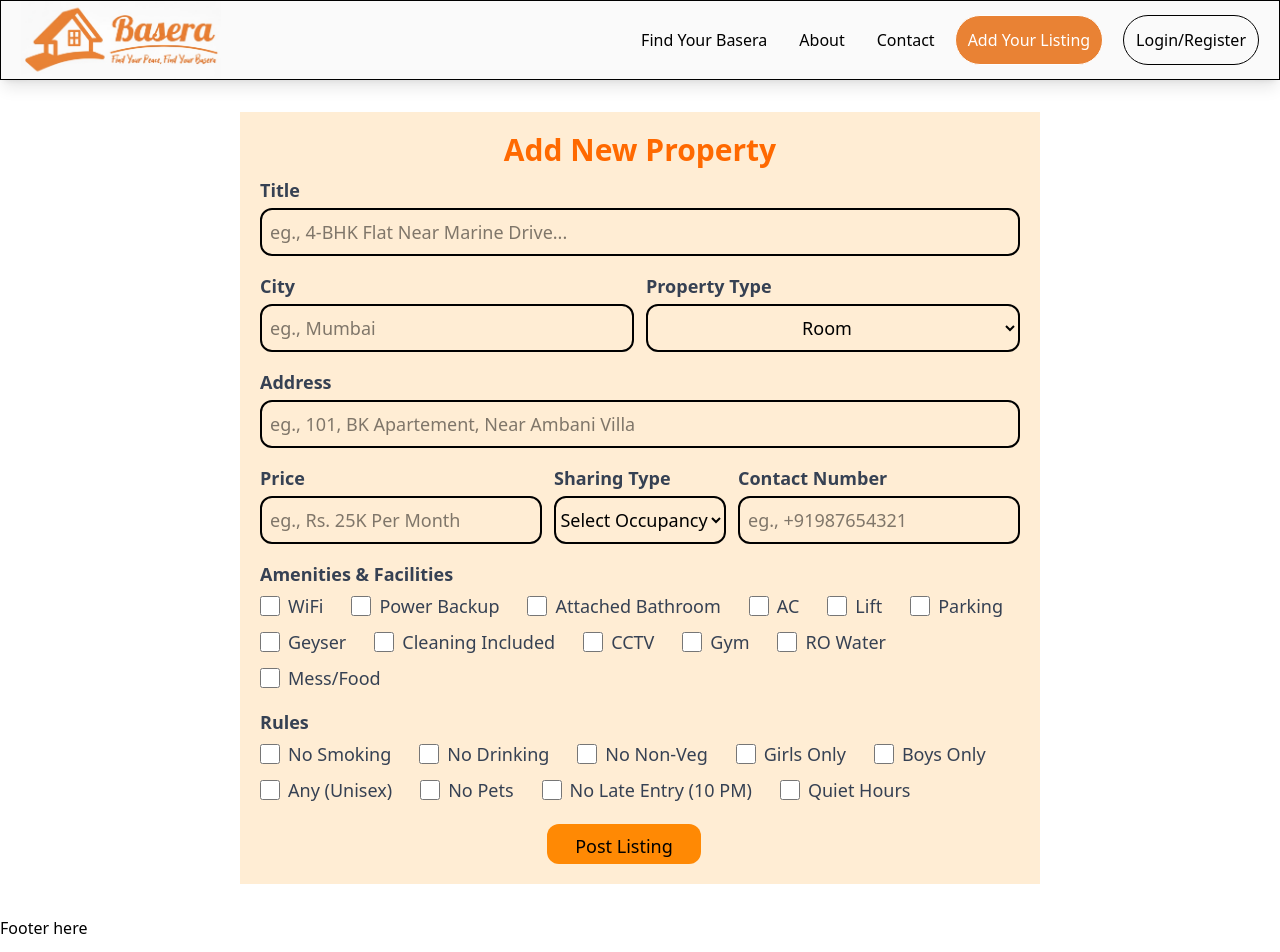
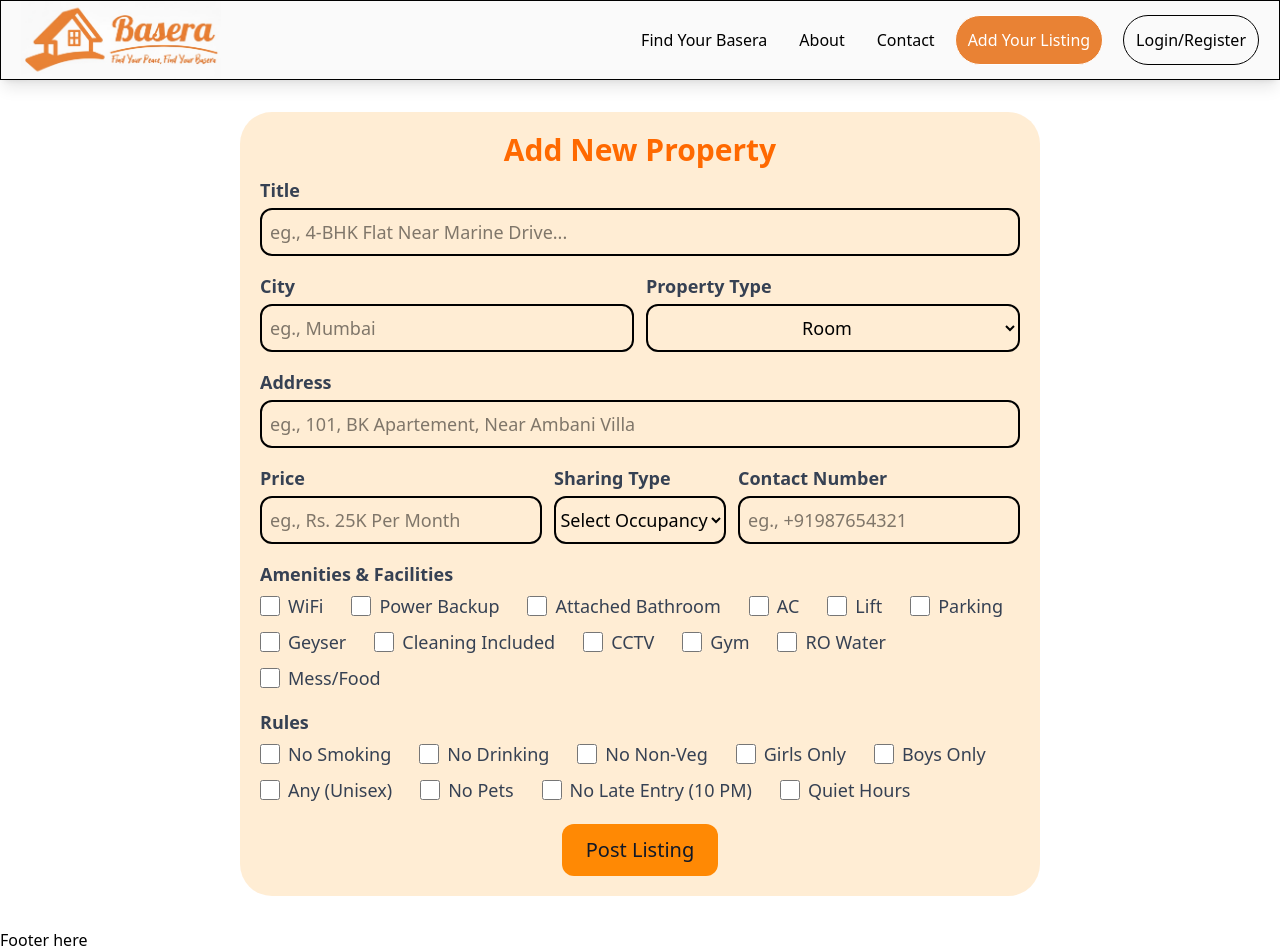
Before and after one commit to saurabhkumar005/Basera, a React (Vite) app in the folder Client/: page /listing/add in a window 1280 px wide. Built offline with nearby package versions, Linux system fonts and the light colour scheme; no server answers.

Commit message:
some minor UI Improvements in listing cards and add listing form button

```diff
--- a/Client/src/components/Listing/ListingCard.jsx
+++ b/Client/src/components/Listing/ListingCard.jsx
@@ -6,15 +6,15 @@ export default function ListingCard({listing}){
         <Link
         to={`/listing/${listing._id}`}
         state={listing}
-          key={listing._id} className="border  w-full rounded-2xl ">
+          key={listing._id} className=" bg-orange-100 w-full rounded-2xl hover:opacity-80 hover:bg-orange-200 block h-full ">
             <div className=" p- h-48 w-full  ">
-                <img src={listing.image} className="h-full w-full rounded-t-2xl object-cover" alt="Home"/>
+                <img src={listing.image} className="p-2 hover:p-1 h-full w-full rounded-2xl object-cover" alt="Home"/>
             </div>
            <div className="p-2 flex  flex-col ">
-            {/* <p>{listing._id}</p> */}
             <p>{listing.title}</p>
 
-            <p>Price: Rs. {listing.price}/month</p>
+            <p>Rs. {listing.price}/month</p>
+            <p>{listing.address}, {listing.city}</p>
             </div>
         </Link>
     )
--- a/Client/src/pages/AddListing.jsx
+++ b/Client/src/pages/AddListing.jsx
@@ -66,8 +66,8 @@ export default function AddListing() {
 
     return (
 
-        <div className="flex justify-center items-center w-[100vw] ">
-            <div className="w-[80vw] max-w-[800px]  bg-orange-100 p-5 my-8">
+        <div className="flex justify-center items-center w-[100vw]  ">
+            <div className="w-[80vw] max-w-[800px]  bg-orange-100 p-5 my-8 rounded-4xl">
                 <div className='text-center w-full text-3xl text-orange-500 mb-2 font-bold'>
                     Add New Property
                 </div>
@@ -221,9 +221,9 @@ export default function AddListing() {
                                     </div>
                                 ))}
                             </div>
-                            <div className='-mx-4 w-full h-10  flex justify-center mt-4 '>
+                            <div className=' w-full   flex justify-center mt-4 '>
                                 <button
-                                    className={` ${loading ? 'bg-gray-400 cursor-not-allowed' : 'bg-orange-400 hover:bg-orange-500  hover:shadow-orange-700'} bg-gray-700  hover:shadow-lg rounded-xl p-2 px-7 `} >{loading ? 'Submitting...' : 'Post Listing'}</button>
+                                    className={` ${loading ? 'bg-gray-400 cursor-not-allowed' : 'bg-orange-400 hover:bg-orange-500  hover:shadow-orange-700'} bg-gray-700  hover:shadow-lg rounded-xl p-3 px-6 text-gray-900 text-xl`} >{loading ? 'Submitting...' : 'Post Listing'}</button>
                             </div>
                         </div>
                     </div>
--- a/Client/src/pages/Listing.jsx
+++ b/Client/src/pages/Listing.jsx
@@ -24,7 +24,7 @@ export default function Listing(){
         <div className="bg-orange-100 w-[100vw] h-28 flex justify-center items-center">
         <SearchBar/>
         </div>
-        <div className="w-full h-full  gap-5 p-5 grid grid-cols-1 sm:grid-cols-2 md:grid-cols-3 lg:grid-cols-4 xl:grid-cols-5">
+        <div className=" w-full h-full  gap-5 p-5 grid grid-cols-1 sm:grid-cols-2 md:grid-cols-3 lg:grid-cols-4 xl:grid-cols-5">
         {listingData.map((item)=>{
             return <ListingCard listing={item} key={item._id? item._id : Math.random()*1000}/>
         })}
```
